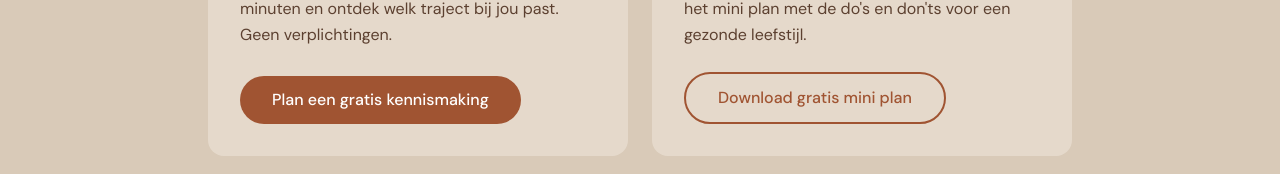
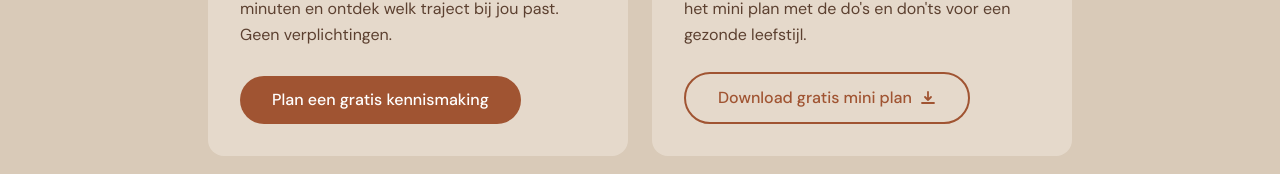
Before and after one commit to annafoods/annafoods, a Next.js app: page / in a window 1280 px wide. Shown: the part 3240-3414 px from the top of the page. Built offline with nearby package versions, Linux system fonts and the light colour scheme.

Commit message:
Download knop: download icoon + subtiele hover ipv donkere fill

```diff
--- a/components/Footer.tsx
+++ b/components/Footer.tsx
@@ -30,9 +30,13 @@ export default function Footer() {
               </p>
               <a
                 href="/downloads/mini-plan.pdf"
-                className="inline-block px-8 py-3 rounded-full font-body font-medium border-2 border-terracotta text-terracotta hover:bg-terracotta hover:text-white transition-all duration-200"
+                className="inline-flex items-center gap-2 px-8 py-3 rounded-full font-body font-medium border-2 border-terracotta text-terracotta hover:bg-terracotta/10 transition-all duration-200"
               >
-                Download gratis mini plan
+                <span>Download gratis mini plan</span>
+                <svg width="16" height="16" viewBox="0 0 16 16" fill="none" className="shrink-0">
+                  <path d="M8 2v8M5 7l3 3 3-3" stroke="currentColor" strokeWidth="1.8" strokeLinecap="round" strokeLinejoin="round" />
+                  <path d="M2 13h12" stroke="currentColor" strokeWidth="1.8" strokeLinecap="round" />
+                </svg>
               </a>
             </div>
           </div>
```
